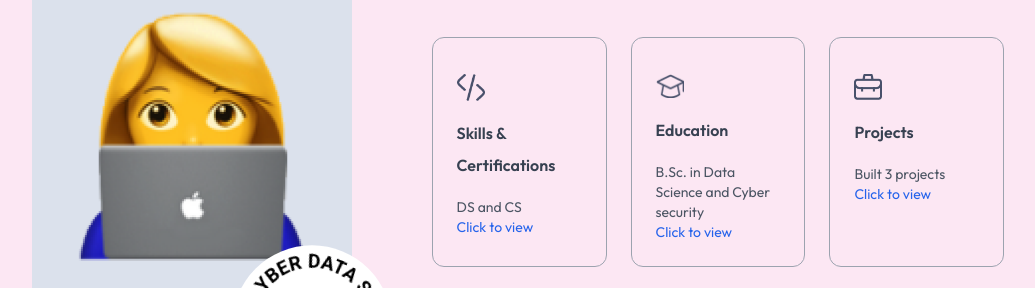
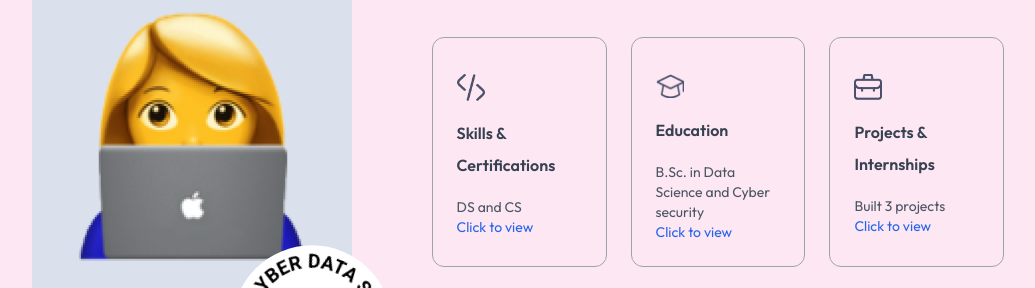
Before and after one commit to JyothinagaramMeghana/meghana_j_portfolio, a plain HTML site: page index.html in a window 1280 px wide. Shown: the part 1135-1423 px from the top of the page, without its empty margins (122-1157 px from the left). Drawn offline with nearby package versions, Linux system fonts and the light colour scheme; a web font is replaced by a local one.

Commit message:
Update index.html

```diff
--- a/index.html
+++ b/index.html
@@ -138,7 +138,7 @@
                     <a href="projects-page.html">
                     <img src="./images/project-icon.png" alt="" class="w-7 mt-3 dark:hidden">
                     <img src="./images/project-icon-dark.png" alt="" class="w-7 mt-3 hidden dark:block">
-                    <h3 class="my-4 font-semibold text-gray-700 dark:text-white">Projects</h3>
+                    <h3 class="my-4 font-semibold text-gray-700 dark:text-white">Projects & Internships</h3>
                     <p class="text-gray-600 text-sm dark:text-white/80">Built 3 projects <br> <span class="text-blue-600">Click to view</span></p>
                     </a>
                 </li>
```
